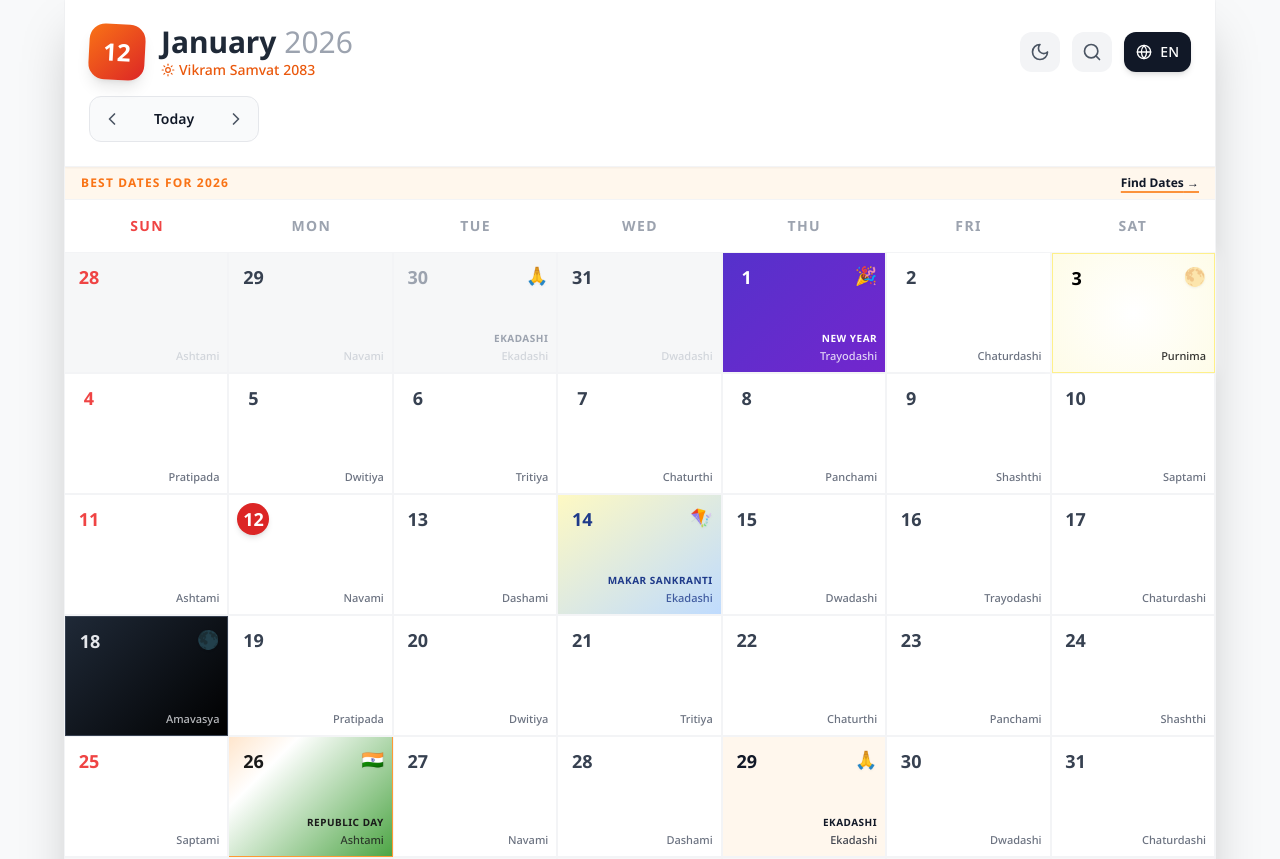
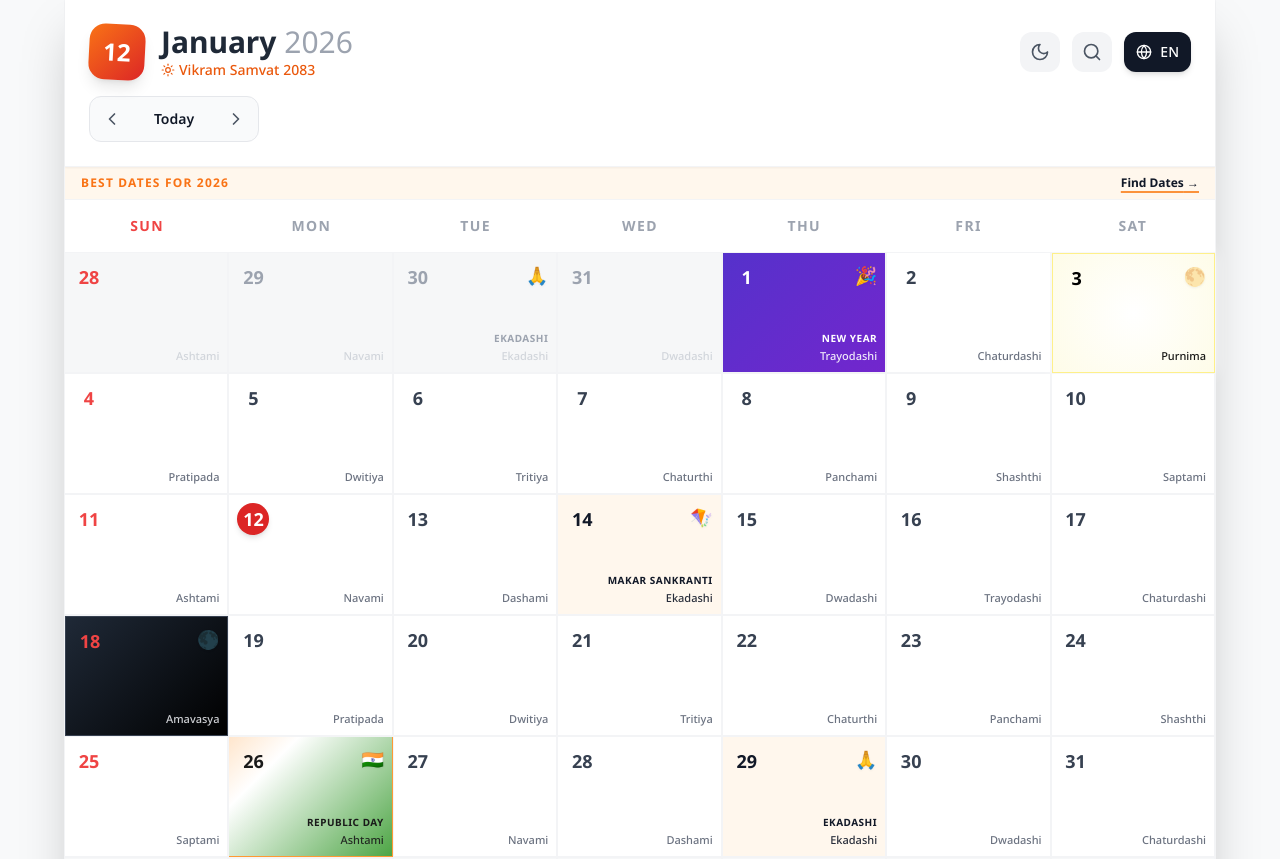
Before and after one commit to yasukikira/Hindi-calendar, a React (Vite) app: page / in a window 1280 px wide. Shown: the top 859 px of the page. Built offline with nearby package versions, Linux system fonts and the light colour scheme.

Commit message:
Update DayCell.jsx

```diff
--- a/src/components/DayCell.jsx
+++ b/src/components/DayCell.jsx
@@ -2,7 +2,7 @@ import React, { useMemo } from 'react';
 import { DATA } from '../data/constants';
 import { calculatePanchang, getHindiMonthIndex, getDayTheme } from '../utils/helpers';
 
-const DayCell = ({ date, isCurrentMonth, isSelected, isToday, events, onClick, lang }) => {
+const DayCell = ({ date, isCurrentMonth, isSelected, isToday, events, onClick, lang, darkMode }) => {
   const panchang = useMemo(() => calculatePanchang(date), [date]);
   const monthIdx = getHindiMonthIndex(date);
   const theme = useMemo(() => getDayTheme(date, panchang, monthIdx, lang), [date, panchang, monthIdx, lang]);
@@ -10,36 +10,38 @@ const DayCell = ({ date, isCurrentMonth, isSelected, isToday, events, onClick, l
   const t = DATA[lang] || DATA['en'];
   const tithiName = t.tithis[panchang.tithiDisplayIndex];
 
-  // Base Class
-  let className = "relative flex flex-col justify-between p-2 h-[110px] md:h-[120px] border-b border-r border-gray-100 dark:border-gray-800 transition-all duration-300 group overflow-hidden cursor-pointer ";
+  // LOGIC TO FORCE COLORS BASED ON TOGGLE (Ignore System)
+  let bgClass = "";
+  let textClass = "";
 
-  // Logic for Background & Colors
   if (!isCurrentMonth) {
-    className += "bg-gray-50/40 dark:bg-gray-800/40 text-gray-400 dark:text-gray-600 ";
+    bgClass = darkMode ? "bg-gray-800/40" : "bg-gray-50/60";
+    textClass = darkMode ? "text-gray-600" : "text-gray-400";
   } else if (theme) {
-    // If a theme exists, apply it (overrides standard dark mode)
-    className += `theme-${theme.type} `;
-
-    // Add default padding/bg for non-heavy themes
-    if (!['national', 'holi', 'diwali', 'newyear', 'eid', 'bakrid', 'christmas', 'shivratri', 'janmashtami', 'amavasya'].includes(theme.type)) {
-       className += "bg-orange-50 dark:bg-gray-800 "; // Mild themes get standard background
+    bgClass = `theme-${theme.type}`;
+    // Fallback for non-heavy themes (ensure they are visible)
+    if (!['national', 'holi', 'diwali', 'newyear', 'eid', 'bakrid', 'christmas', 'shivratri', 'janmashtami', 'amavasya', 'purnima'].includes(theme.type)) {
+       bgClass = darkMode ? "bg-gray-800" : "bg-orange-50";
     }
+    textClass = "text-inherit";
   } else if (isSelected) {
-    className += "bg-orange-50 dark:bg-gray-700 ring-2 ring-inset ring-orange-500 z-10 ";
+    bgClass = darkMode ? "bg-gray-700 ring-2 ring-orange-500" : "bg-orange-50 ring-2 ring-orange-500";
+    textClass = darkMode ? "text-white" : "text-gray-900";
   } else {
-    // Default Day
-    className += "bg-white dark:bg-gray-900 hover:bg-orange-50/30 dark:hover:bg-gray-800 ";
+    // STANDARD DAY (Fixed the Black Card Bug)
+    bgClass = darkMode ? "bg-gray-900 hover:bg-gray-800" : "bg-white hover:bg-orange-50/50";
+    textClass = darkMode ? "text-gray-300" : "text-gray-700";
   }
 
   const isSunday = date.getDay() === 0;
 
   return (
-    <div onClick={() => onClick(date)} className={className}>
+    <div onClick={() => onClick(date)} className={`relative flex flex-col justify-between p-2 h-[110px] md:h-[120px] border-b border-r transition-all duration-300 group overflow-hidden cursor-pointer ${darkMode ? 'border-gray-800' : 'border-gray-100'} ${bgClass} ${textClass}`}>
+
       <div className="flex justify-between items-start z-10">
         <span className={`
           text-sm md:text-lg font-bold w-6 h-6 md:w-8 md:h-8 flex items-center justify-center rounded-full transition-all
-          ${isToday ? 'bg-red-600 text-white shadow-md animate-pulse-custom' : isSunday ? 'text-red-500 dark:text-red-400' : 'text-gray-700 dark:text-gray-300'}
-          ${theme ? '!text-inherit' : ''} /* Themes inherit their own specific text color */
+          ${isToday ? 'bg-red-600 text-white shadow-md animate-pulse-custom' : isSunday ? (darkMode ? 'text-red-400' : 'text-red-500') : ''}
         `}>
           {date.getDate()}
         </span>
@@ -48,17 +50,17 @@ const DayCell = ({ date, isCurrentMonth, isSelected, isToday, events, onClick, l
 
       <div className="flex gap-1 mt-1 pl-1">
         {events && events.map((_, i) => (
-          <div key={i} className="w-1.5 h-1.5 rounded-full bg-blue-500 ring-1 ring-white dark:ring-gray-900" />
+          <div key={i} className={`w-1.5 h-1.5 rounded-full ${darkMode ? 'bg-blue-400' : 'bg-blue-500'}`} />
         ))}
       </div>
 
       <div className={`mt-auto text-right z-10 ${lang !== 'en' ? 'font-hindi' : 'font-eng'}`}>
         {theme && theme.type !== 'purnima' && theme.type !== 'amavasya' && (
-          <div className={`text-[9px] md:text-[10px] font-bold uppercase tracking-wider mb-0.5 truncate ${theme.type === 'national' ? 'text-blue-800' : 'text-orange-700 dark:text-orange-400'} ${theme ? '!text-inherit' : ''}`}>
+          <div className={`text-[9px] md:text-[10px] font-bold uppercase tracking-wider mb-0.5 truncate ${theme.type === 'national' ? 'text-blue-800' : (darkMode ? 'text-orange-300' : 'text-orange-700')} ${theme ? '!text-inherit' : ''}`}>
             {theme.name}
           </div>
         )}
-        <div className={`text-[10px] md:text-[11px] font-medium truncate ${isCurrentMonth ? (theme ? 'opacity-80' : 'text-gray-500 dark:text-gray-400') : 'text-gray-300 dark:text-gray-600'}`}>
+        <div className={`text-[10px] md:text-[11px] font-medium truncate ${isCurrentMonth ? (theme ? 'opacity-90' : (darkMode ? 'text-gray-400' : 'text-gray-500')) : (darkMode ? 'text-gray-600' : 'text-gray-300')}`}>
           {tithiName}
         </div>
       </div>
```
